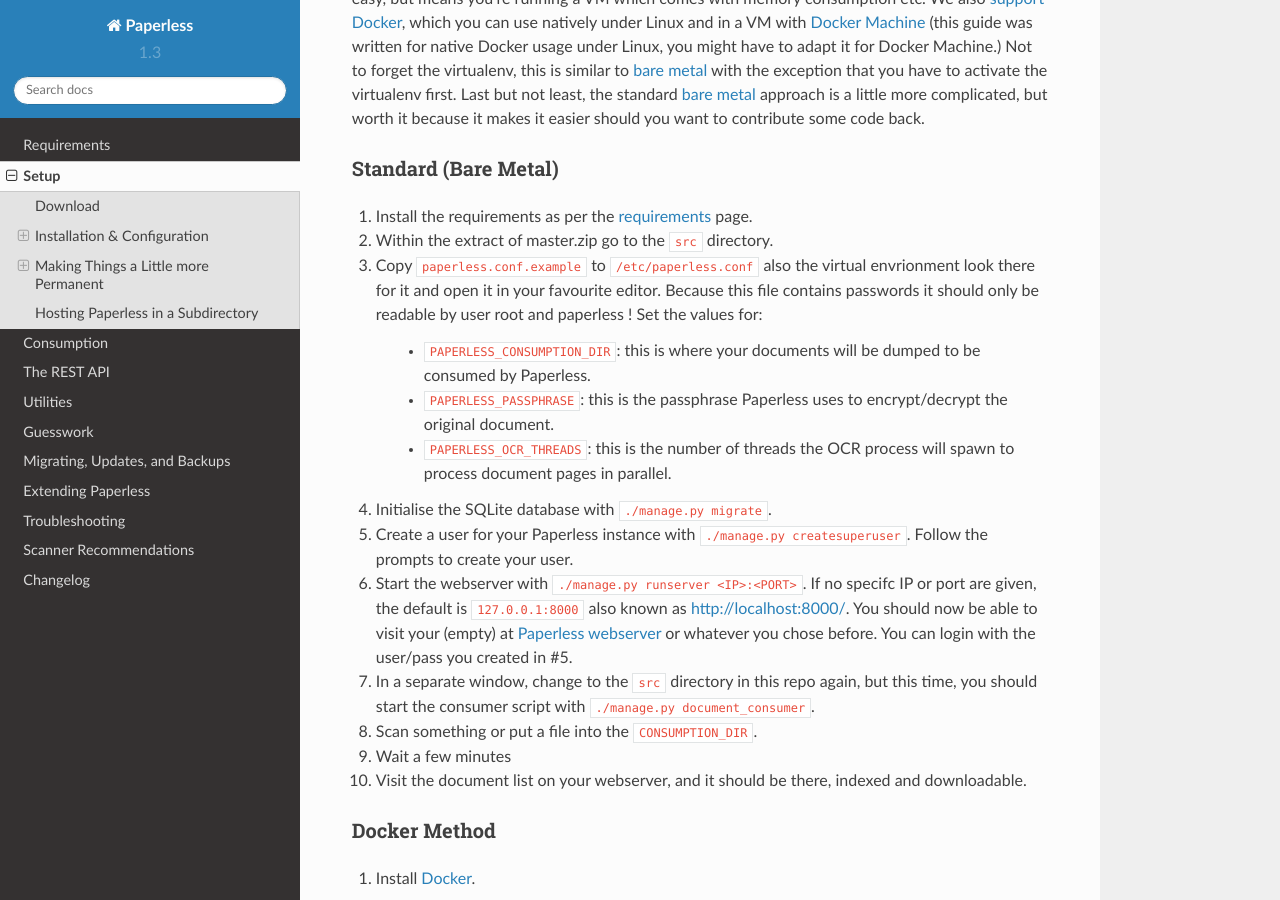
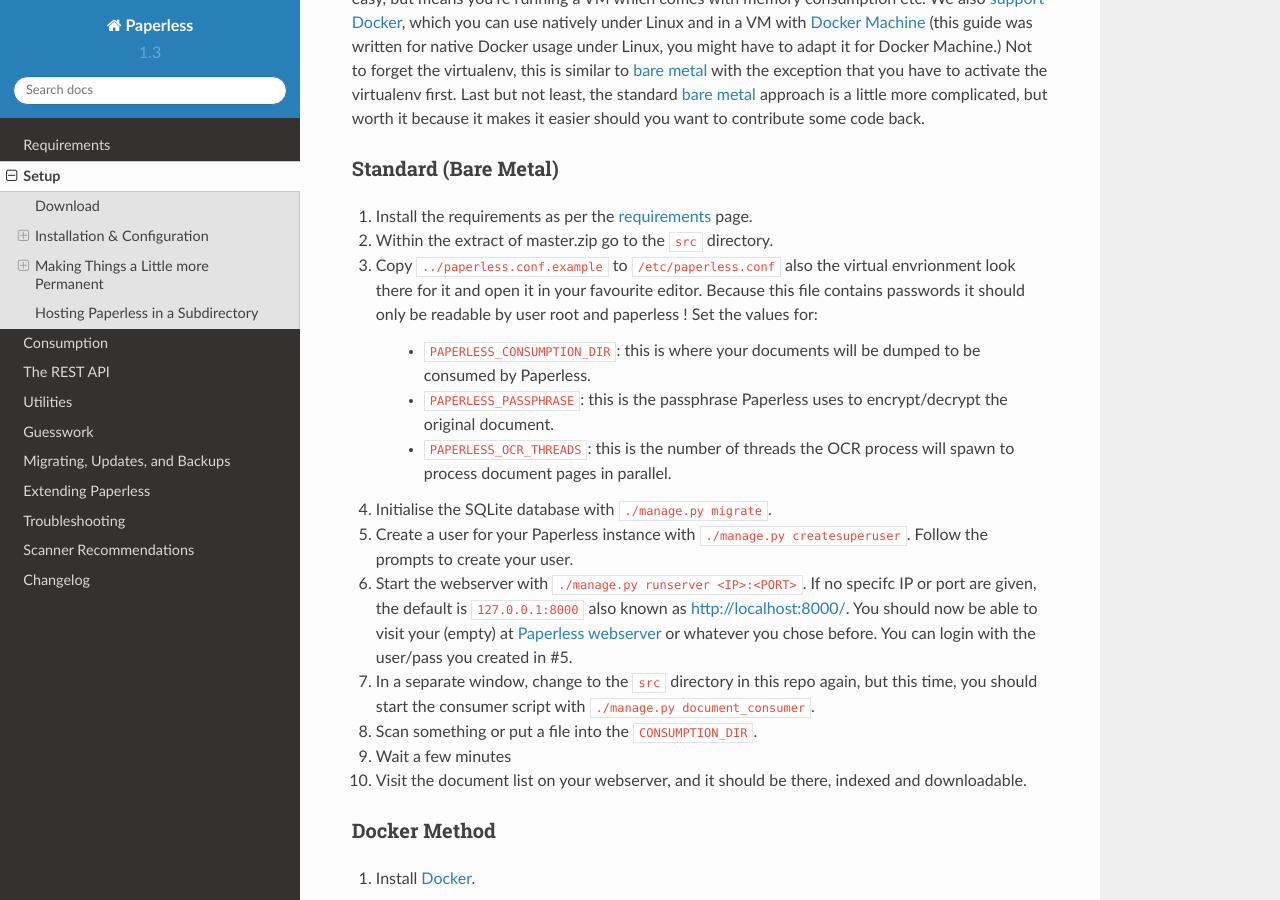
Before and after one commit to repoRangee/Large-scale, a Sphinx documentation site: the page built from docs/setup.rst, in a window 1280 px wide and 900 px high, scrolled down 703 px. Built offline with Sphinx 7.4.7 and the Read the Docs theme 2.0.0, drawn with Linux system fonts in a browser that asks for light colours; formulas are drawn with MathJax 3.

```diff
--- a/docs/setup.rst
+++ b/docs/setup.rst
@@ -63,7 +63,7 @@ Standard (Bare Metal)
 
 1. Install the requirements as per the :ref:`requirements <requirements>` page.
 2. Within the extract of master.zip go to the ``src`` directory.
-3. Copy ``paperless.conf.example`` to ``/etc/paperless.conf`` also the virtual
+3. Copy ``../paperless.conf.example`` to ``/etc/paperless.conf`` also the virtual
    envrionment look there for it and open it in your favourite editor.
    Because this file contains passwords it should only be readable by user root
    and paperless !  Set the values for:
```
